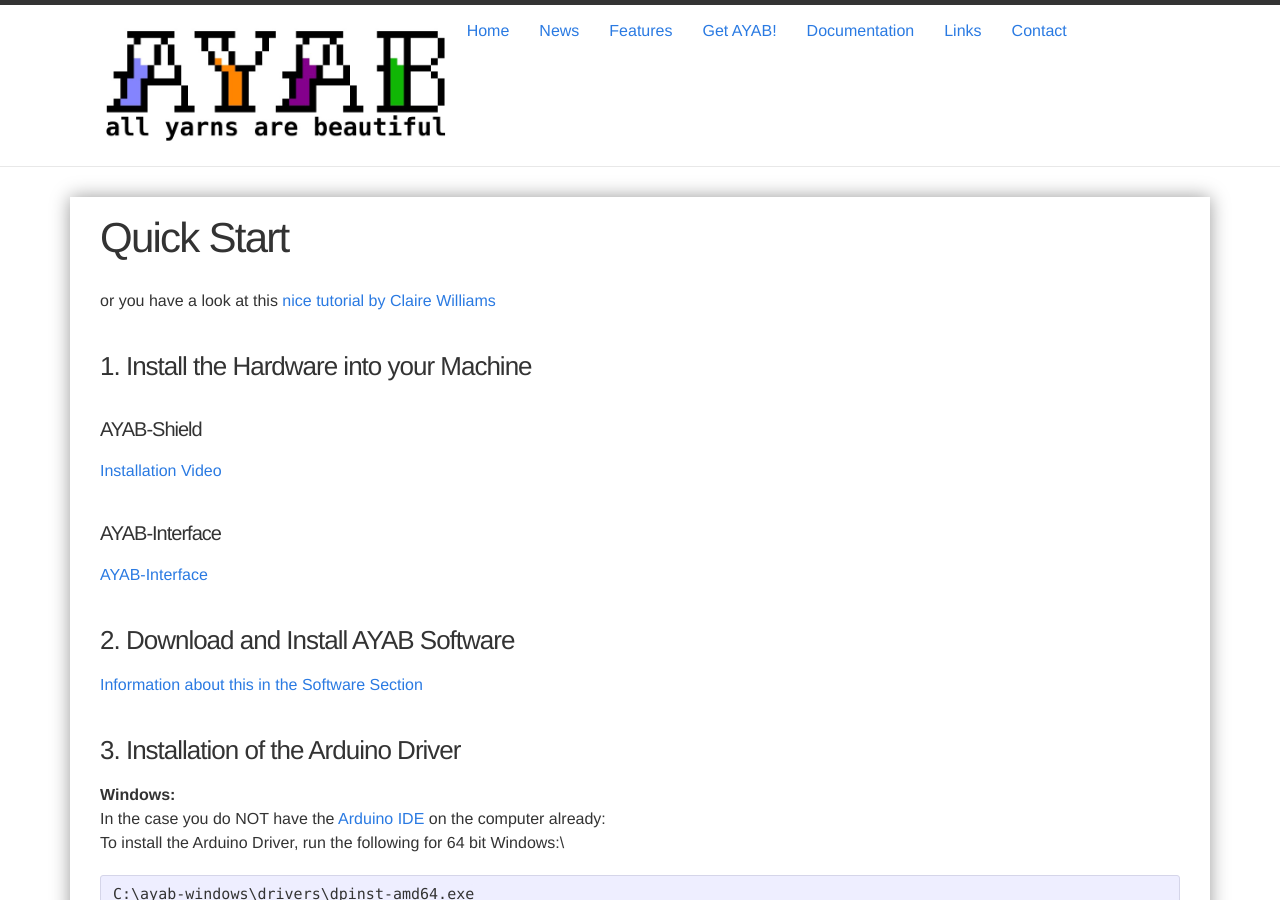
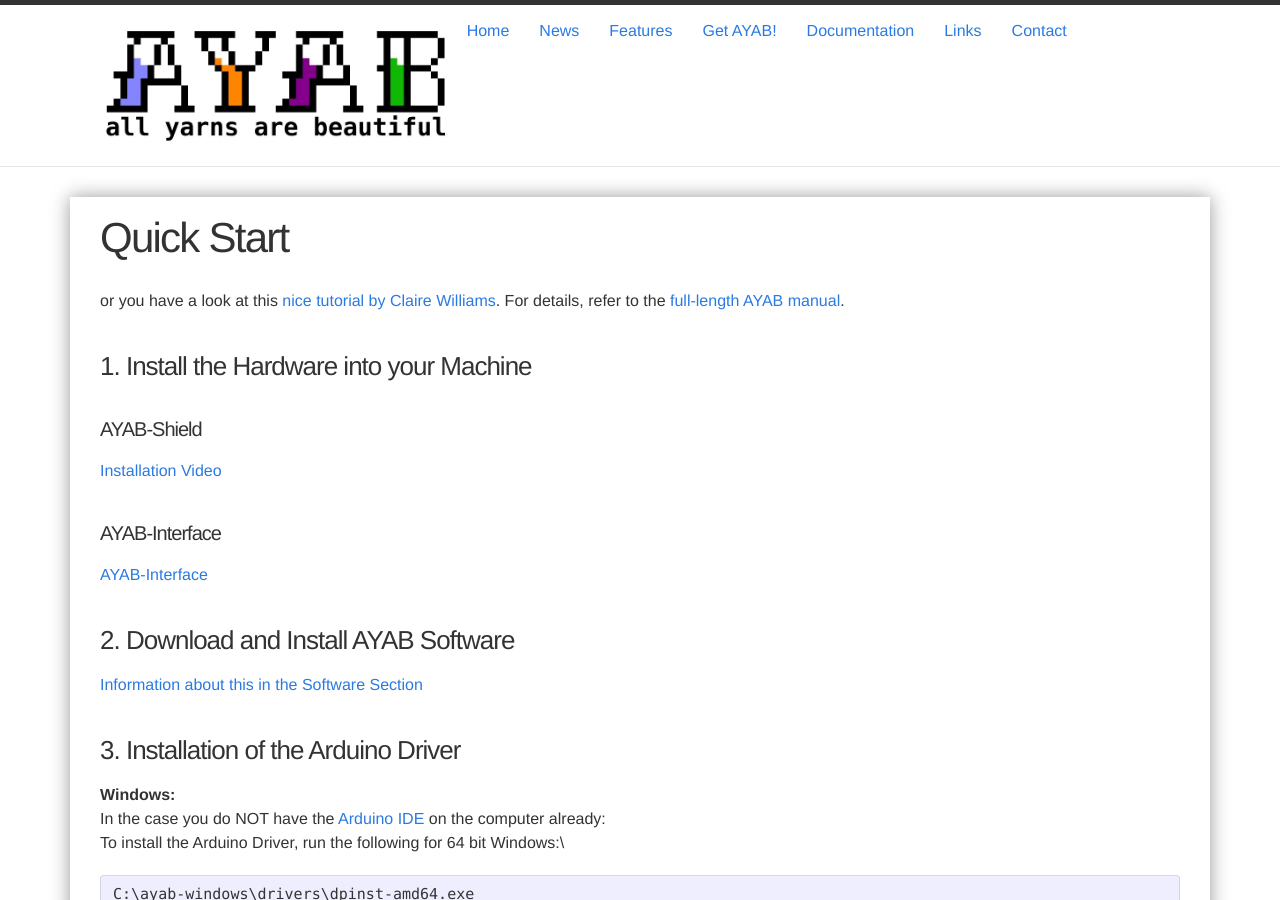
Before and after one commit to AllYarnsAreBeautiful/allyarnsarebeautiful.github.io, a Jekyll site: the page built from quick-start.md, in a window 1280 px wide and 900 px high. Built offline with Jekyll 4.4.1, drawn with Linux system fonts in a browser that asks for light colours.

Commit message:
Add link to full manual (#7)
to help people that visit ayab-knitting.com -> documentation and immediately start reading the quick guide and overlook the dropdown menu entries

```diff
--- a/quick-start.md
+++ b/quick-start.md
@@ -4,7 +4,7 @@ title: Quick Start
 permalink: /quick-start/
 ---
 
-or you have a look at this [nice tutorial by Claire Williams](http://xxxclairewilliamsxxx.wordpress.com/hack-ta-machine-a-tricoter/hack-your-knitting-machine-tutorial/)
+or you have a look at this [nice tutorial by Claire Williams](http://xxxclairewilliamsxxx.wordpress.com/hack-ta-machine-a-tricoter/hack-your-knitting-machine-tutorial/). For details, refer to the [full-length AYAB manual](https://manual.ayab-knitting.com/).
 
 ### 1. Install the Hardware into your Machine
 
```
